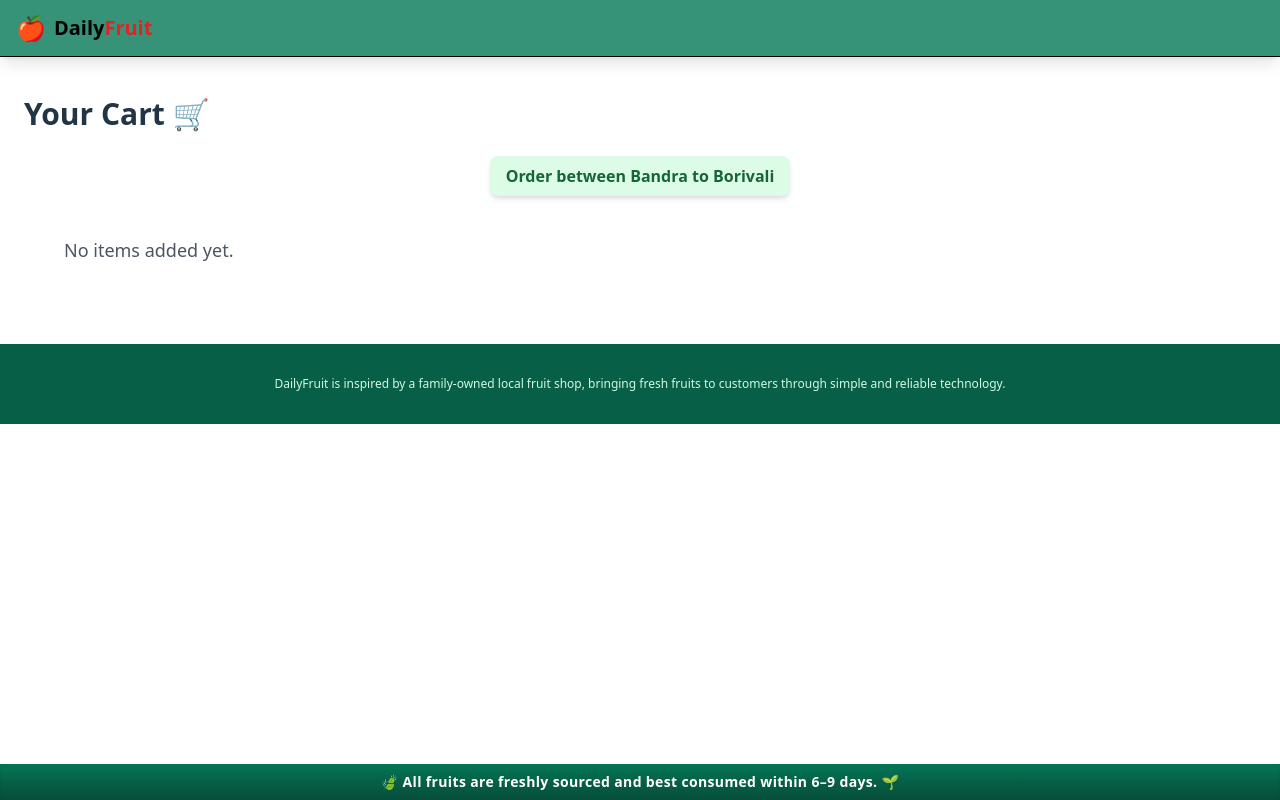
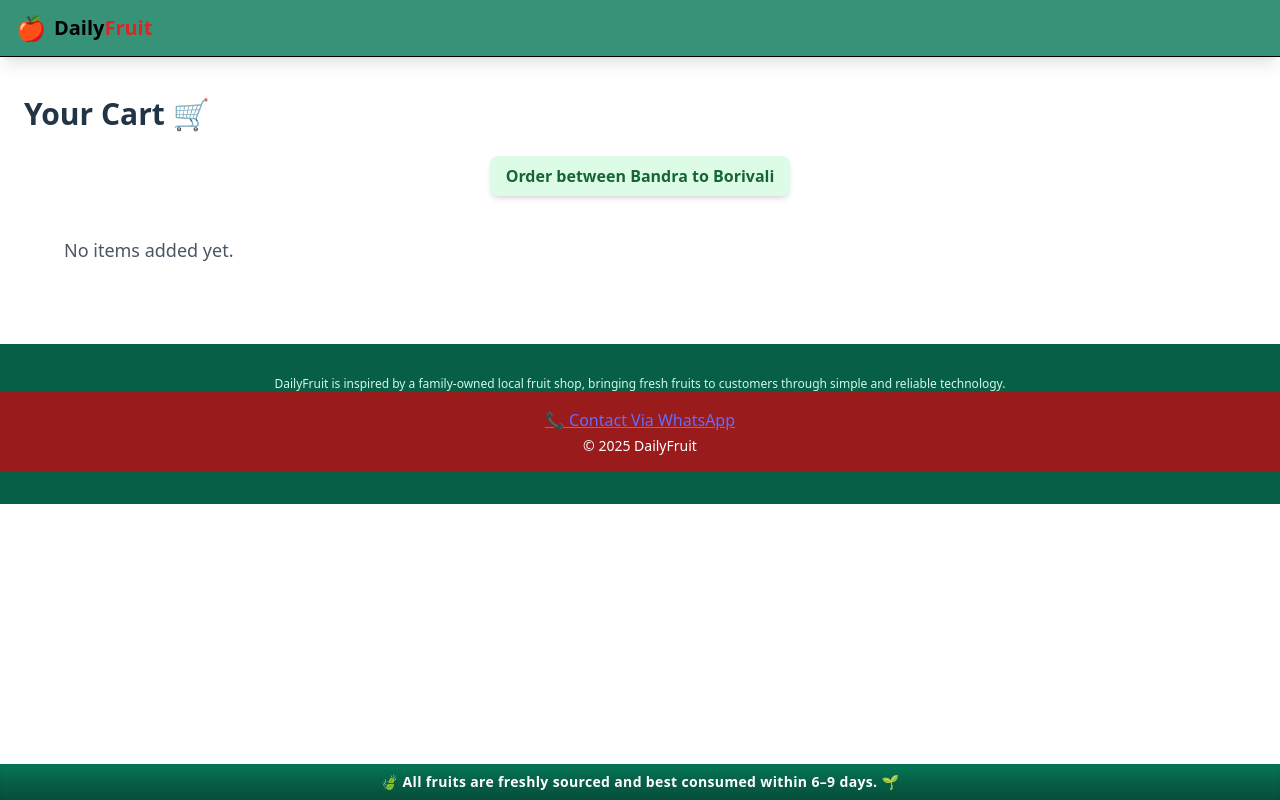
Before and after one commit to amitpatel9321597966/dailyfruit, a React (Vite) app: page /cart in a window 1280 px wide. Built offline with nearby package versions, Linux system fonts and the light colour scheme.

Commit message:
Added WhatsApp contact info in footer

```diff
--- a/src/components/Footer.jsx
+++ b/src/components/Footer.jsx
@@ -8,6 +8,19 @@ export default function Footer() {
             DailyFruit is inspired by a family-owned local fruit shop, bringing fresh fruits to customers through simple and reliable technology.
           </p>
         </div>
+            <div className="bg-red-800 text-white py-4 text-center">
+      <p className="font-semibold">
+        <a
+          href="https://wa.me/9321597966"
+          target="_blank"
+          rel="noopener noreferrer"
+          className="underline"
+        >
+          📞 Contact Via WhatsApp
+        </a>
+      </p>
+      <p className="text-sm mt-1">© 2025 DailyFruit</p>
+    </div>
       </footer>
 
       {/* Fixed Bottom Line with professional background */}
```
